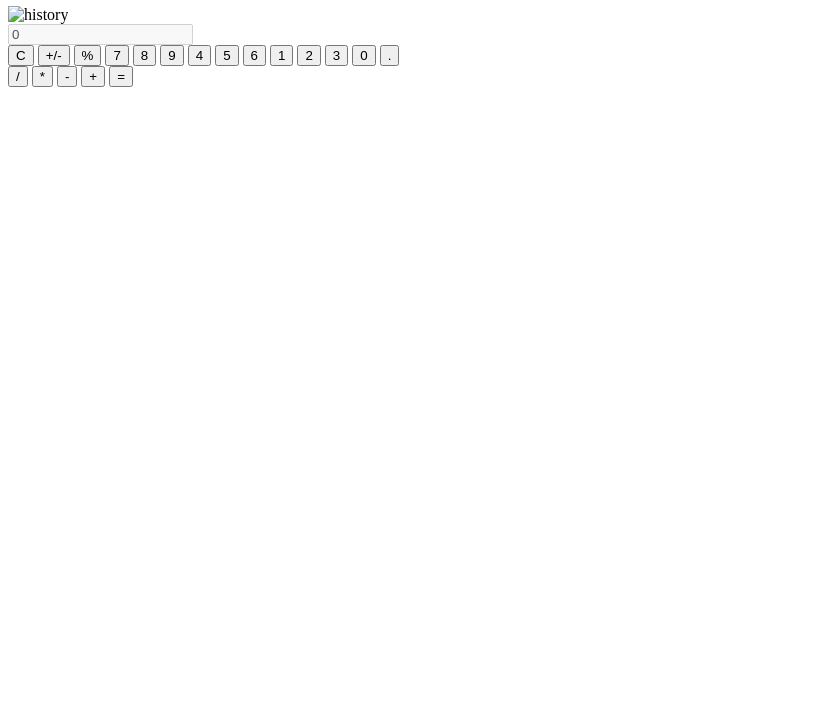
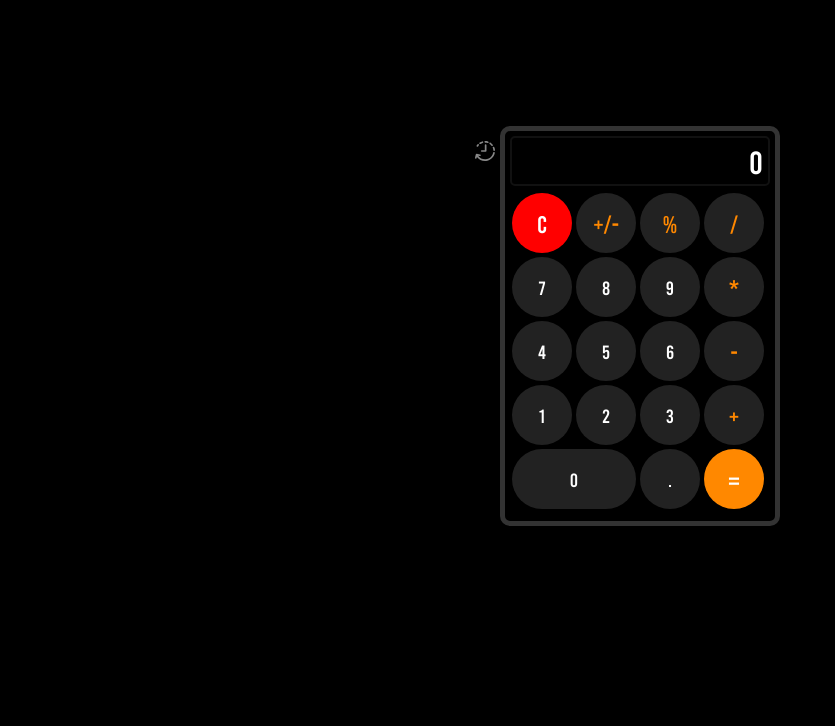
Before and after one commit to RuanCarlosB/projeto-calculadora, a plain HTML site: page index.html in a window 1280 px wide. Shown: the part 74-800 px from the top of the page, without its empty margins (0-835 px from the left). Drawn offline with Linux system fonts and the light colour scheme; the site is published under a folder, as on GitHub Pages, so addresses that start at the root find nothing.

Commit message:
correcoes

```diff
--- a/index.html
+++ b/index.html
@@ -4,7 +4,7 @@
     <meta charset="UTF-8">
     <meta http-equiv="X-UA-Compatible" content="IE=edge">
     <meta name="viewport" content="width=device-width, initial-scale=1.0">
-    <link rel="stylesheet" href="/css/style.css">
+    <link rel="stylesheet" href="./css/style.css">
     <title>Calculadora</title>
 </head>
 <body>
@@ -13,7 +13,7 @@
 <div class="calculatorArea">
 
         <div class="options">
-            <img id="icon-time" src="/img/time-svgrepo-com.svg" alt="history">
+            <img id="icon-time" src="./img/time-svgrepo-com.svg" alt="history">
         </div>
 
         <div class="historic">
--- a/js/index.js
+++ b/js/index.js
@@ -5,9 +5,6 @@ function Calculator(){
     this.accumulator = ''
     this.operator = ''
     this.value = ''
-    let point1 = ''
-    let point2 = ''
-
 
 
     this.assignNumbers = function(){//assigns the numbers entered to the 'accumulator' and to 'value'
```
